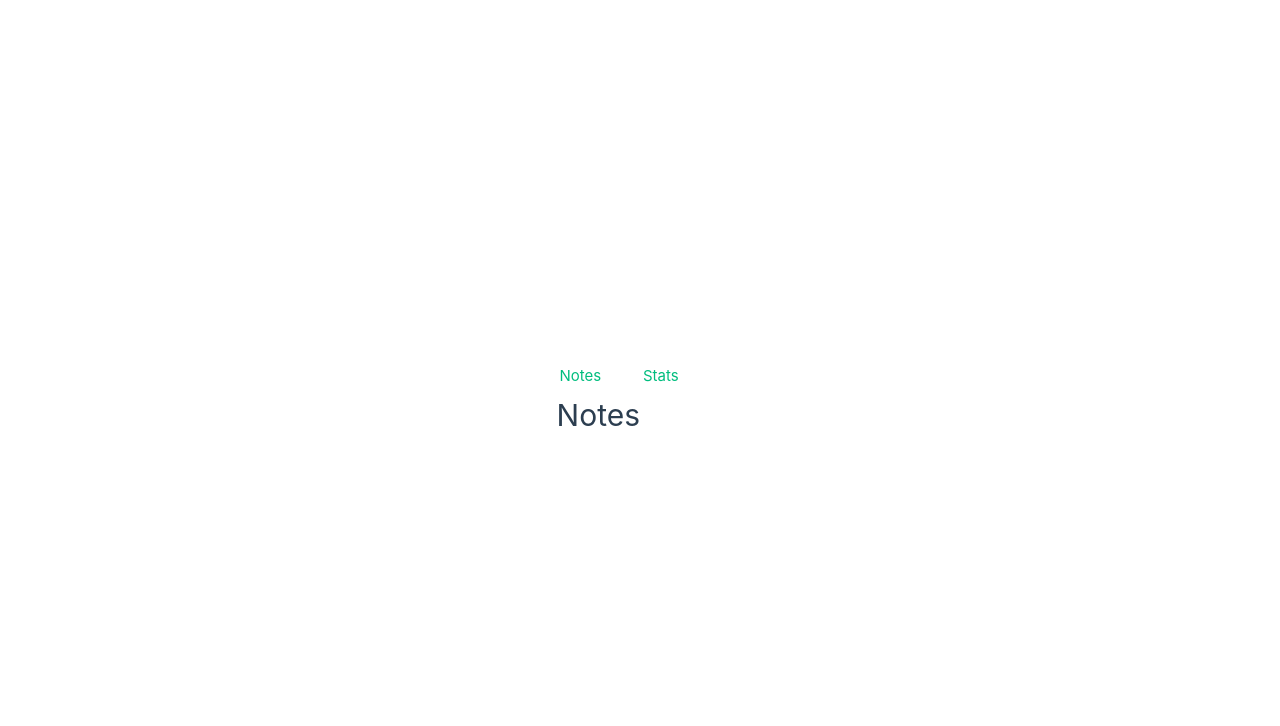
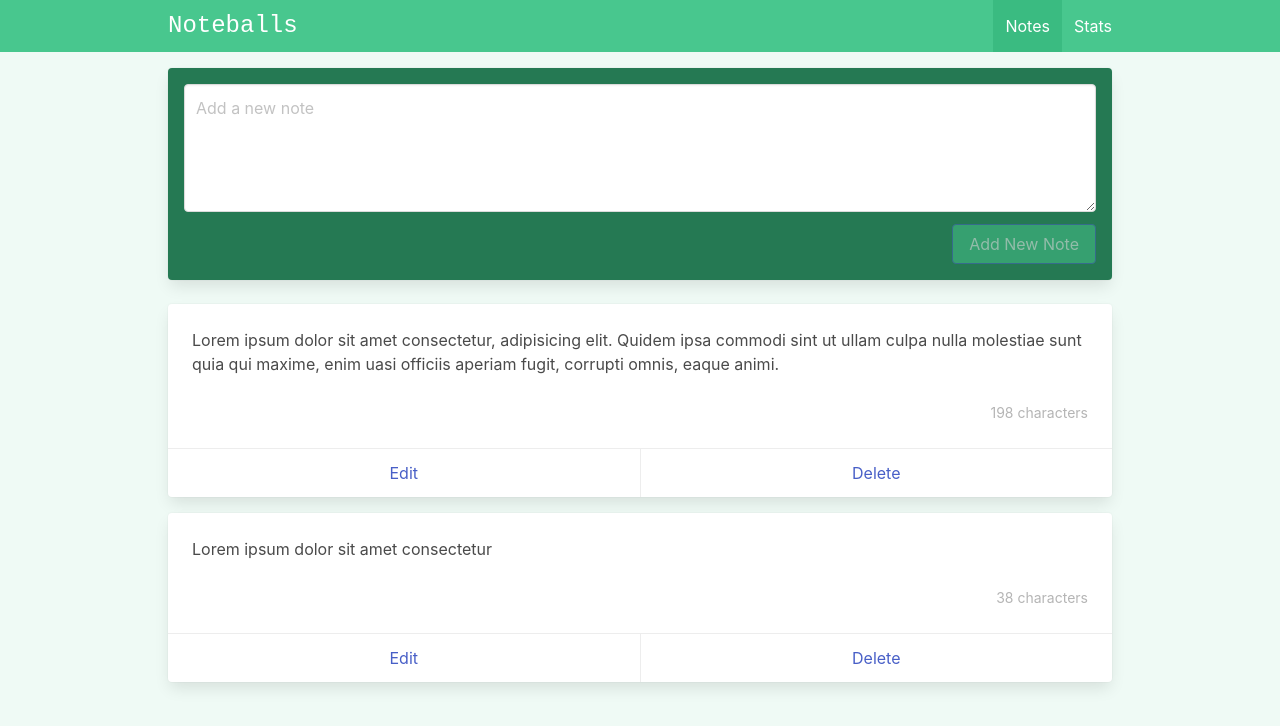
Before and after one commit to pedrodruviaro/noteballs-vue-firebase, a Vue app: page / in a window 1280 px wide. Shown: the top 726 px of the page. Built offline with nearby package versions, Linux system fonts and the light colour scheme.

Commit message:
feat: mock cards and base notes config

```diff
--- a/index.html
+++ b/index.html
@@ -1,5 +1,5 @@
 <!doctype html>
-<html lang="en">
+<html lang="en" class="has-background-success-light">
   <head>
     <meta charset="UTF-8" />
     <link rel="icon" href="/favicon.ico" />
--- a/package.json
+++ b/package.json
@@ -11,6 +11,8 @@
     "format": "prettier --write src/"
   },
   "dependencies": {
+    "bulma": "0.9.3",
+    "uuid": "^11.0.2",
     "vue": "^3.5.12",
     "vue-router": "4"
   },
--- a/src/App.vue
+++ b/src/App.vue
@@ -1,7 +1,12 @@
-<script setup></script>
+<script setup>
+import NavBar from '@/components/Layout/NavBar.vue'
+</script>
 
 <template>
-  <RouterLink to="/">Notes</RouterLink>
-  <RouterLink to="/stats">Stats</RouterLink>
-  <RouterView />
+  <div>
+    <NavBar />
+    <main class="container is-max-desktop px-2 py-4">
+      <RouterView />
+    </main>
+  </div>
 </template>
--- a/src/assets/base.css
+++ /dev/null
@@ -1,86 +0,0 @@
-/* color palette from <https://github.com/vuejs/theme> */
-:root {
-  --vt-c-white: #ffffff;
-  --vt-c-white-soft: #f8f8f8;
-  --vt-c-white-mute: #f2f2f2;
-
-  --vt-c-black: #181818;
-  --vt-c-black-soft: #222222;
-  --vt-c-black-mute: #282828;
-
-  --vt-c-indigo: #2c3e50;
-
-  --vt-c-divider-light-1: rgba(60, 60, 60, 0.29);
-  --vt-c-divider-light-2: rgba(60, 60, 60, 0.12);
-  --vt-c-divider-dark-1: rgba(84, 84, 84, 0.65);
-  --vt-c-divider-dark-2: rgba(84, 84, 84, 0.48);
-
-  --vt-c-text-light-1: var(--vt-c-indigo);
-  --vt-c-text-light-2: rgba(60, 60, 60, 0.66);
-  --vt-c-text-dark-1: var(--vt-c-white);
-  --vt-c-text-dark-2: rgba(235, 235, 235, 0.64);
-}
-
-/* semantic color variables for this project */
-:root {
-  --color-background: var(--vt-c-white);
-  --color-background-soft: var(--vt-c-white-soft);
-  --color-background-mute: var(--vt-c-white-mute);
-
-  --color-border: var(--vt-c-divider-light-2);
-  --color-border-hover: var(--vt-c-divider-light-1);
-
-  --color-heading: var(--vt-c-text-light-1);
-  --color-text: var(--vt-c-text-light-1);
-
-  --section-gap: 160px;
-}
-
-@media (prefers-color-scheme: dark) {
-  :root {
-    --color-background: var(--vt-c-black);
-    --color-background-soft: var(--vt-c-black-soft);
-    --color-background-mute: var(--vt-c-black-mute);
-
-    --color-border: var(--vt-c-divider-dark-2);
-    --color-border-hover: var(--vt-c-divider-dark-1);
-
-    --color-heading: var(--vt-c-text-dark-1);
-    --color-text: var(--vt-c-text-dark-2);
-  }
-}
-
-*,
-*::before,
-*::after {
-  box-sizing: border-box;
-  margin: 0;
-  font-weight: normal;
-}
-
-body {
-  min-height: 100vh;
-  color: var(--color-text);
-  background: var(--color-background);
-  transition:
-    color 0.5s,
-    background-color 0.5s;
-  line-height: 1.6;
-  font-family:
-    Inter,
-    -apple-system,
-    BlinkMacSystemFont,
-    'Segoe UI',
-    Roboto,
-    Oxygen,
-    Ubuntu,
-    Cantarell,
-    'Fira Sans',
-    'Droid Sans',
-    'Helvetica Neue',
-    sans-serif;
-  font-size: 15px;
-  text-rendering: optimizeLegibility;
-  -webkit-font-smoothing: antialiased;
-  -moz-osx-font-smoothing: grayscale;
-}
--- a/src/assets/main.css
+++ b/src/assets/main.css
@@ -1,35 +1 @@
-@import './base.css';
-
-#app {
-  max-width: 1280px;
-  margin: 0 auto;
-  padding: 2rem;
-  font-weight: normal;
-}
-
-a,
-.green {
-  text-decoration: none;
-  color: hsla(160, 100%, 37%, 1);
-  transition: 0.4s;
-  padding: 3px;
-}
-
-@media (hover: hover) {
-  a:hover {
-    background-color: hsla(160, 100%, 37%, 0.2);
-  }
-}
-
-@media (min-width: 1024px) {
-  body {
-    display: flex;
-    place-items: center;
-  }
-
-  #app {
-    display: grid;
-    grid-template-columns: 1fr 1fr;
-    padding: 0 2rem;
-  }
-}
+@import 'bulma/css/bulma.min.css';
--- /dev/null
+++ b/src/components/Layout/NavBar.vue
@@ -0,0 +1,64 @@
+<script setup>
+import { ref } from 'vue'
+
+const showMobileNav = ref(false)
+</script>
+
+<template>
+  <nav class="navbar is-success" aria-label="main navigation" role="navigation">
+    <div class="container is-max-desktop px-2">
+      <div class="navbar-brand">
+        <div class="navbar-item is-size-4 is-family-monospace">Noteballs</div>
+
+        <a
+          @click.prevent="showMobileNav = !showMobileNav"
+          class="navbar-burger"
+          :class="{ 'is-active': showMobileNav }"
+          aria-expanded="false"
+          aria-label="menu"
+          data-target="navbarBasicExample"
+          role="button"
+        >
+          <span aria-hidden="true"></span>
+          <span aria-hidden="true"></span>
+          <span aria-hidden="true"></span>
+        </a>
+      </div>
+
+      <div
+        id="navbarBasicExample"
+        class="navbar-menu"
+        :class="{ 'is-active': showMobileNav }"
+      >
+        <div class="navbar-end">
+          <RouterLink
+            @click="showMobileNav = false"
+            to="/"
+            class="navbar-item"
+            active-class="is-active"
+          >
+            Notes
+          </RouterLink>
+          <RouterLink
+            @click="showMobileNav = false"
+            to="/stats"
+            class="navbar-item"
+            active-class="is-active"
+          >
+            Stats
+          </RouterLink>
+        </div>
+      </div>
+    </div>
+  </nav>
+</template>
+
+<style>
+@media (max-width: 1023px) {
+  .navbar-menu {
+    position: absolute;
+    left: 0;
+    width: 100%;
+  }
+}
+</style>
--- /dev/null
+++ b/src/components/Notes/NoteCard.vue
@@ -0,0 +1,40 @@
+<script setup>
+import { computed } from 'vue'
+
+const props = defineProps({
+  note: {
+    required: true,
+    type: Object,
+  },
+})
+
+const noteLengthCalc = computed(() => {
+  const contentLenght = props.note.content.length
+  return contentLenght === 1
+    ? `${contentLenght} character`
+    : `${contentLenght} characters`
+})
+
+const emits = defineEmits(['remove'])
+
+const handleDeleteClicked = () => {
+  emits('remove', props.note.id)
+}
+</script>
+
+<template>
+  <div class="card mb-4">
+    <div class="card-content">
+      <div class="content">{{ props.note.content }}</div>
+      <div class="has-text-right has-text-grey-light mt-2">
+        <small>{{ noteLengthCalc }}</small>
+      </div>
+    </div>
+    <footer class="card-footer">
+      <a href="#" class="card-footer-item">Edit</a>
+      <a href="#" class="card-footer-item" @click.prevent="handleDeleteClicked"
+        >Delete</a
+      >
+    </footer>
+  </div>
+</template>
--- a/src/views/NotesView.vue
+++ b/src/views/NotesView.vue
@@ -1,7 +1,67 @@
-<script setup lang="ts"></script>
+<script setup>
+import NoteCard from '@/components/Notes/NoteCard.vue'
+import { v4 as uuiv4 } from 'uuid'
+import { ref } from 'vue'
+
+const notes = ref([
+  {
+    id: 'id1',
+    content:
+      'Lorem ipsum dolor sit amet consectetur, adipisicing elit. Quidem ipsa commodi sint ut ullam culpa nulla molestiae sunt quia qui maxime, enim uasi officiis aperiam fugit, corrupti omnis, eaque animi.',
+  },
+  {
+    id: 'id2',
+    content: 'Lorem ipsum dolor sit amet consectetur',
+  },
+])
+
+const newNoteRef = ref()
+const newNote = ref('')
+
+const addNote = () => {
+  const note = {
+    id: uuiv4(),
+    content: newNote.value,
+  }
+
+  notes.value.unshift(note)
+
+  newNote.value = ''
+  newNoteRef.value.focus()
+}
+
+const removeNote = id => {
+  notes.value = notes.value.filter(note => note.id !== id)
+}
+</script>
 
 <template>
   <div class="notes">
-    <h1>Notes</h1>
+    <div class="card has-background-success-dark p-4 mb-5">
+      <div class="field">
+        <div class="control">
+          <textarea
+            class="textarea"
+            placeholder="Add a new note"
+            v-model="newNote"
+            ref="newNoteRef"
+          />
+        </div>
+      </div>
+
+      <div class="field is-grouped is-grouped-right">
+        <div class="control">
+          <button
+            class="button is-link has-background-success"
+            :disabled="newNote.trim() === ''"
+            @click="addNote"
+          >
+            Add New Note
+          </button>
+        </div>
+      </div>
+    </div>
+
+    <NoteCard v-for="note in notes" :key="note.id" :note @remove="removeNote" />
   </div>
 </template>
```
Also changed, not shown: src/assets/logo.svg (deleted), 1 other file (tests, documents, lock files or other folders).
